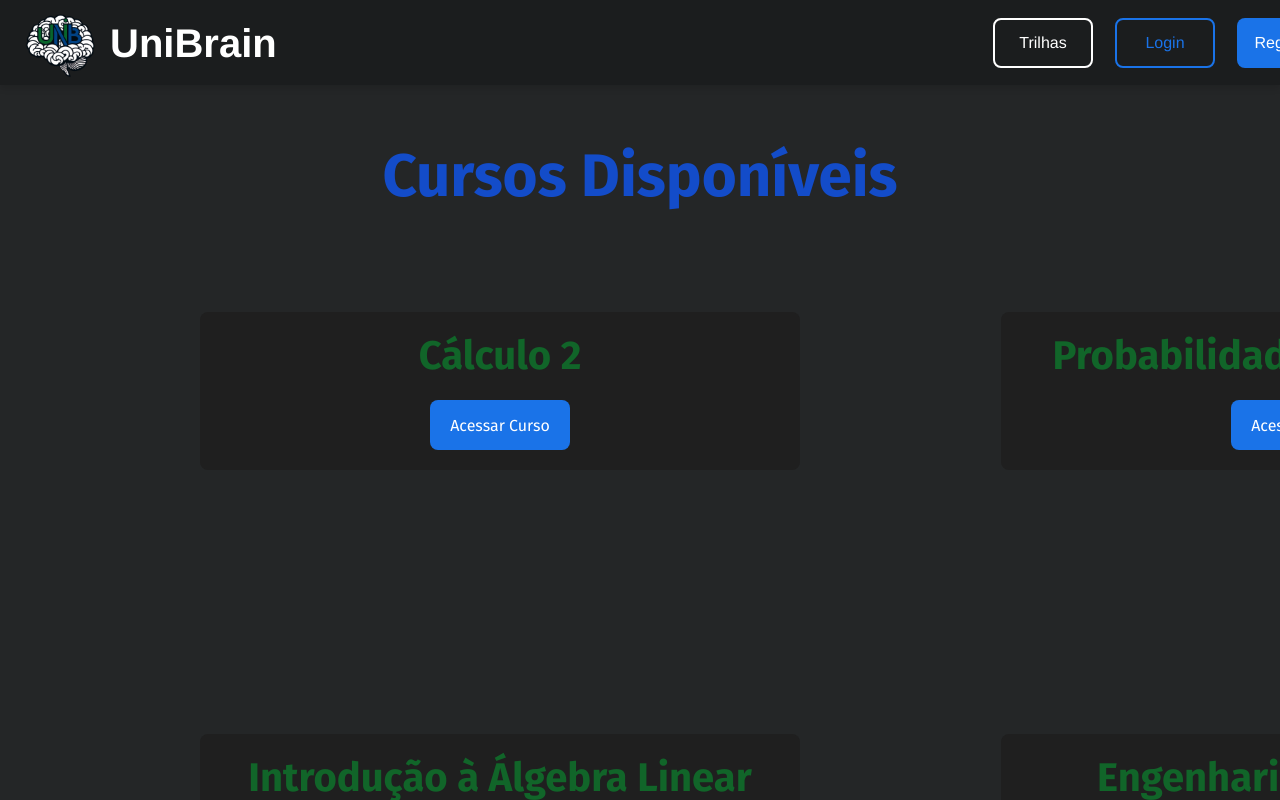
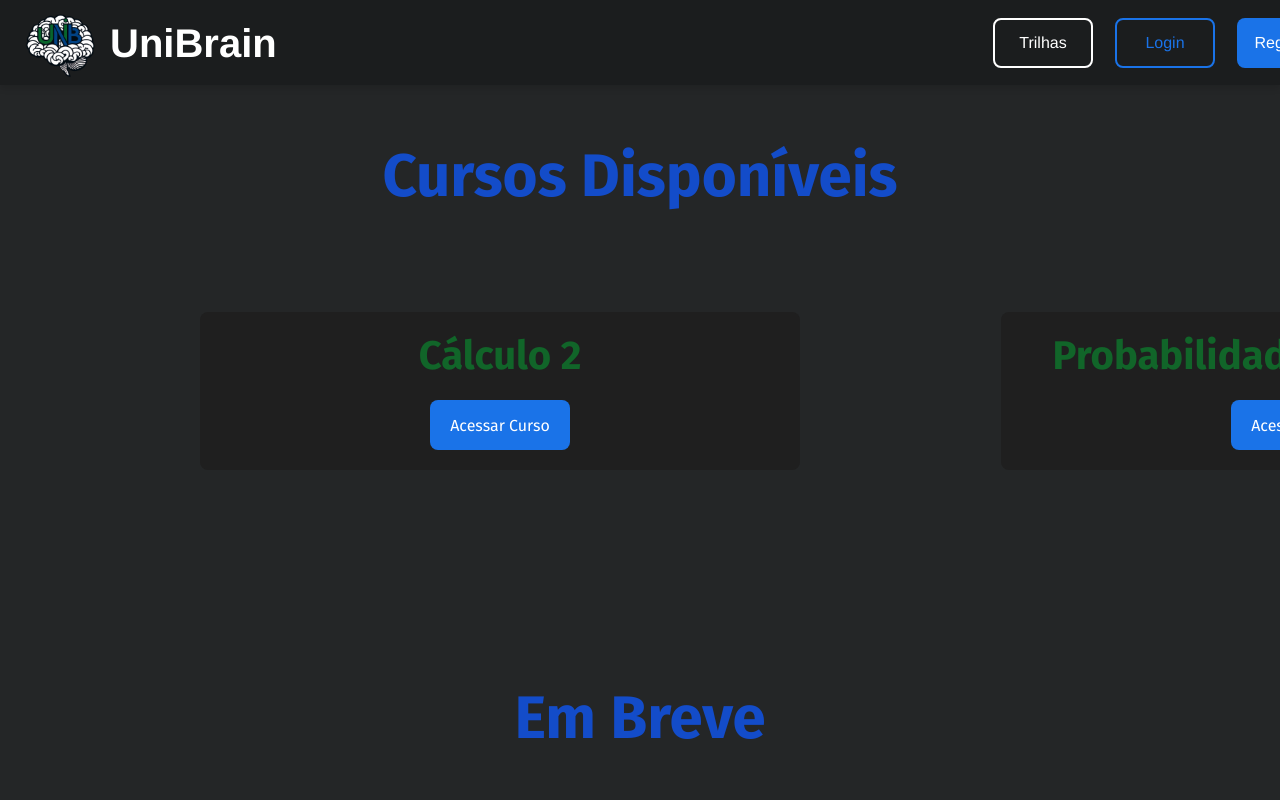
Before and after one commit to TiagoSBittencourt/UniBrain, a React (Vite) app in the folder frontend/: page /homeTrilhas in a window 1280 px wide. Built offline with nearby package versions, Linux system fonts and the light colour scheme.

Commit message:
testefinaloficialreal

```diff
--- a/frontend/src/components/PaginaTrilhas/paginaTrilhas.css
+++ b/frontend/src/components/PaginaTrilhas/paginaTrilhas.css
@@ -117,11 +117,7 @@
   color: white;
   text-align: center;
   font-family: FiraSansBold;
-<<<<<<< HEAD
   margin: -150px auto 250px auto;
-=======
-  margin: -280px auto 250px auto;
->>>>>>> BernardoNote2
   padding-top: 20px;
   width: 100%;
   color: #134cc9;
```
